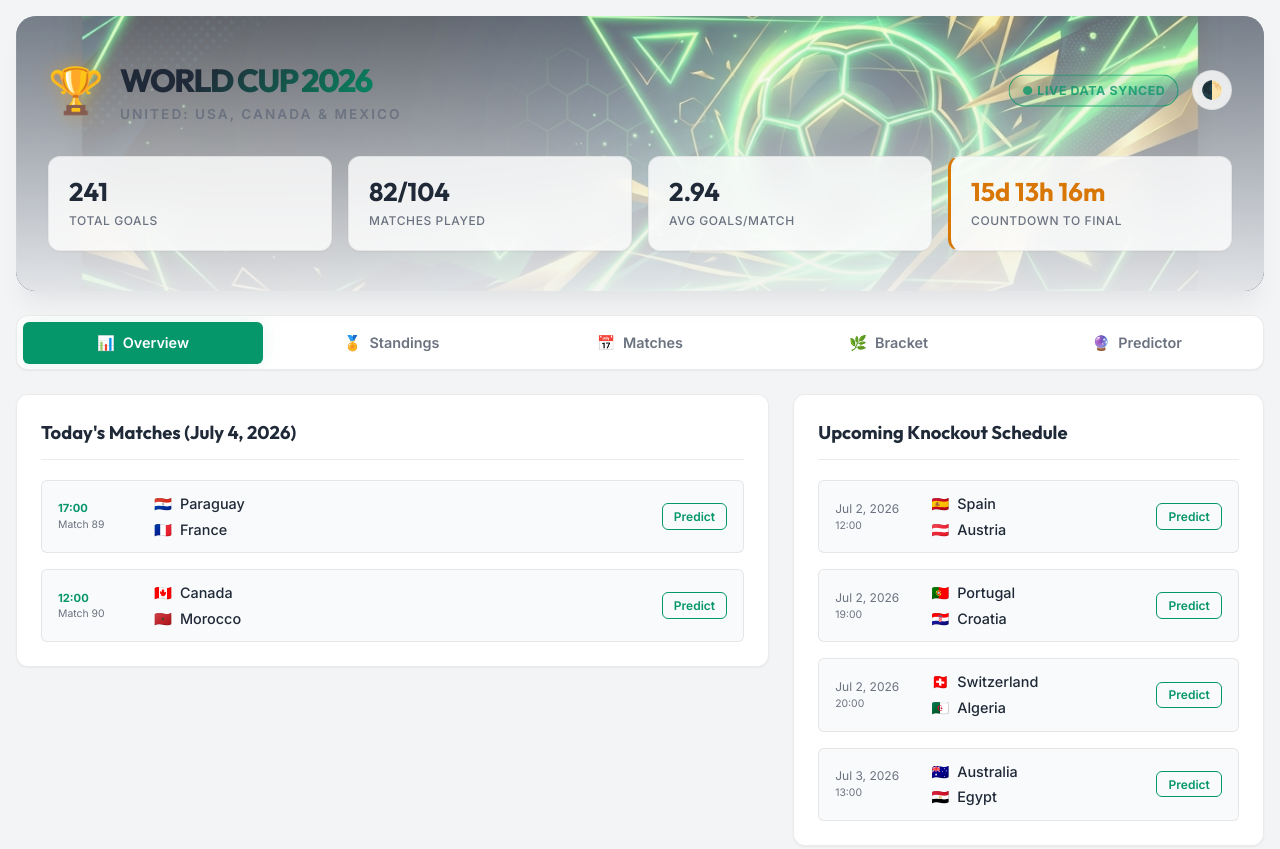
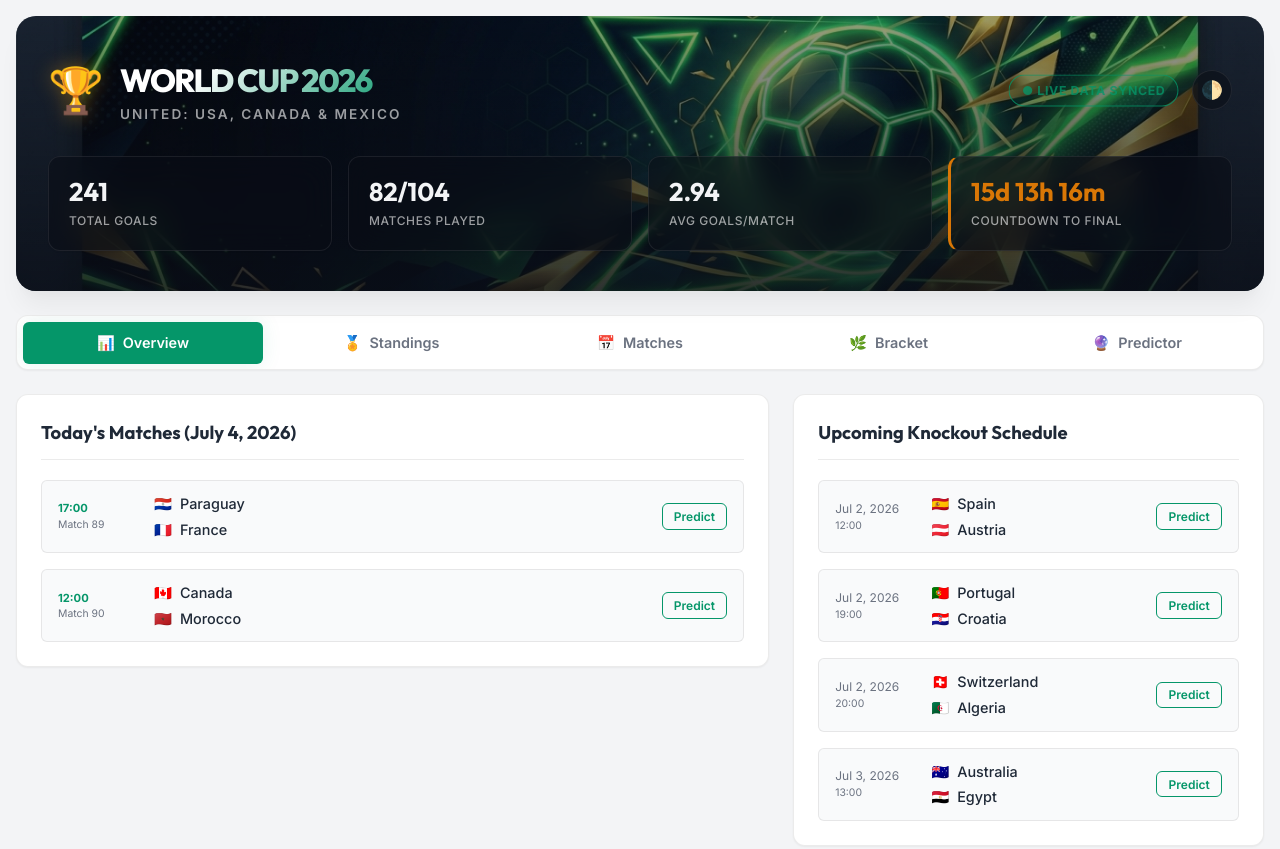
Before and after one commit to surajp/wc-26, a website: page index.html in a window 1280 px wide. Shown: the top 849 px of the page. Drawn offline with Linux system fonts and the light colour scheme; no server answers.

Commit message:
Optimize hero banner contrast for light theme

```diff
--- a/style.css
+++ b/style.css
@@ -155,6 +155,12 @@ body {
   overflow: hidden;
   margin-bottom: 1.5rem;
   box-shadow: var(--shadow-xl);
+
+  /* Force dark theme variables for text & glass inside header */
+  --text-main: var(--text-main-dark);
+  --text-muted: rgba(255, 255, 255, 0.6);
+  --glass-bg: rgba(10, 14, 23, 0.55);
+  --glass-border: rgba(255, 255, 255, 0.08);
 }
 
 .header-overlay {
@@ -171,14 +177,6 @@ body {
   z-index: 1;
 }
 
-[data-theme="light"] .header-overlay {
-  background: linear-gradient(
-    to bottom,
-    rgba(243, 244, 246, 0.4) 0%,
-    rgba(243, 244, 246, 0.92) 100%
-  );
-}
-
 .header-content {
   position: relative;
   z-index: 2;
@@ -213,12 +211,6 @@ body {
   font-size: 2rem;
   letter-spacing: -0.05em;
   background: linear-gradient(135deg, #ffffff 30%, var(--accent-green) 100%);
-  -webkit-background-clip: text;
-  -webkit-text-fill-color: transparent;
-}
-
-[data-theme="light"] .logo-area h1 {
-  background: linear-gradient(135deg, #1f2937 30%, var(--accent-green) 100%);
   -webkit-background-clip: text;
   -webkit-text-fill-color: transparent;
 }
```
